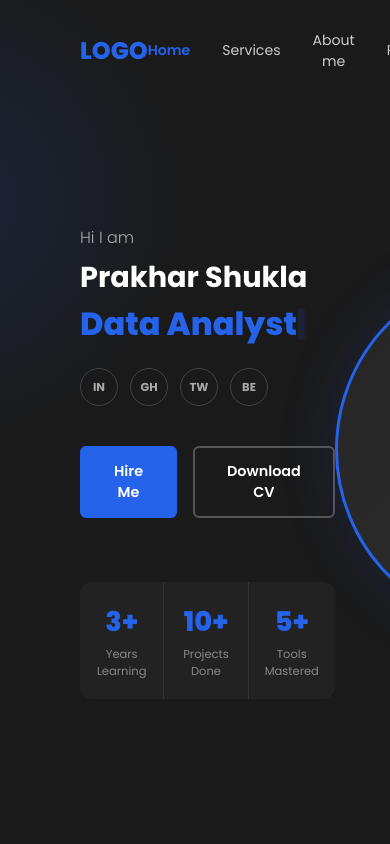
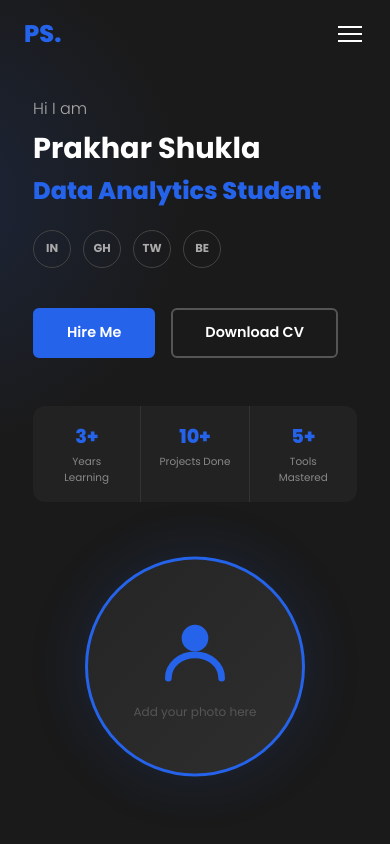
Before and after one commit to prakhar-shukla-ds/my-portfolio, a React (Vite) app: page / in a window 390 px wide. Shown: the top 844 px of the page. Built offline with nearby package versions, Linux system fonts and the light colour scheme.

Commit message:
Update App.jsx

```diff
--- a/src/App.jsx
+++ b/src/App.jsx
@@ -1,6 +1,6 @@
 import { useState, useEffect, useRef } from "react";
 
-const UNDER_CONSTRUCTION = false;
+const UNDER_CONSTRUCTION = false
 
 function UnderConstruction() {
   const [time, setTime] = useState({ days: 42, hours: 17, minutes: 33, seconds: 58 });
@@ -22,7 +22,7 @@ function UnderConstruction() {
       display: "flex", flexDirection: "column",
       alignItems: "center", justifyContent: "center",
       fontFamily: "'Poppins', sans-serif", color: "#fff",
-      textAlign: "center", padding: "2rem",
+      textAlign: "center", padding: "1.5rem",
       position: "relative", overflow: "hidden",
     }}>
       <style>{`
@@ -30,30 +30,25 @@ function UnderConstruction() {
         * { margin: 0; padding: 0; box-sizing: border-box; }
         @keyframes fadeUp { from { opacity: 0; transform: translateY(20px); } to { opacity: 1; transform: translateY(0); } }
       `}</style>
-
-      {/* background glow */}
       <div style={{
         position: "absolute", top: "50%", left: "50%",
         transform: "translate(-50%, -50%)",
-        width: "600px", height: "600px", borderRadius: "50%",
+        width: "min(600px, 100vw)", height: "min(600px, 100vw)", borderRadius: "50%",
         background: "radial-gradient(circle, rgba(37,99,235,0.1) 0%, transparent 70%)",
         pointerEvents: "none",
       }} />
-
-      <div style={{ animation: "fadeUp 0.8s ease both" }}>
-        <p style={{ color: "#2563EB", fontWeight: 800, fontSize: "clamp(2.5rem, 6vw, 4rem)", letterSpacing: "0.05em", marginBottom: "2rem" }}>
+      <div style={{ animation: "fadeUp 0.8s ease both", width: "100%", maxWidth: "600px" }}>
+        <p style={{ color: "#2563EB", fontWeight: 800, fontSize: "clamp(1.5rem, 6vw, 4rem)", letterSpacing: "0.02em", marginBottom: "1.5rem" }}>
           Prakhar <span style={{ color: "#fff" }}>Shukla's</span> Portfolio
         </p>
-        <div style={{ fontSize: "4rem", marginBottom: "1.5rem" }}>🚧</div>
-        <h1 style={{ fontSize: "clamp(2rem, 5vw, 3rem)", fontWeight: 800, marginBottom: "0.75rem" }}>
+        <div style={{ fontSize: "clamp(2.5rem, 8vw, 4rem)", marginBottom: "1rem" }}>🚧</div>
+        <h1 style={{ fontSize: "clamp(1.5rem, 5vw, 3rem)", fontWeight: 800, marginBottom: "0.75rem" }}>
           Under <span style={{ color: "#2563EB" }}>Construction</span>
         </h1>
-        <p style={{ color: "#888", fontSize: "1rem", maxWidth: "420px", lineHeight: 1.8, margin: "0 auto 3rem" }}>
-          Something Amazing Launching Soon...
+        <p style={{ color: "#888", fontSize: "clamp(0.85rem, 2.5vw, 1rem)", maxWidth: "420px", lineHeight: 1.8, margin: "0 auto 2rem" }}>
+          I'm working hard to build something amazing. Launching Soon...
         </p>
-
-        {/* Countdown */}
-        <div style={{ display: "flex", gap: "1.5rem", justifyContent: "center", marginBottom: "3rem", flexWrap: "wrap" }}>
+        <div style={{ display: "flex", gap: "0.75rem", justifyContent: "center", marginBottom: "2rem", flexWrap: "wrap" }}>
           {[
             { label: "Days", value: time.days },
             { label: "Hours", value: time.hours },
@@ -61,29 +56,20 @@ function UnderConstruction() {
             { label: "Secs", value: time.seconds },
           ].map((item, i) => (
             <div key={item.label} style={{
-              background: "#111",
-              border: "1px solid #2563EB44",
-              borderRadius: "12px",
-              padding: "1.5rem 1.75rem",
-              minWidth: "90px",
+              background: "#111", border: "1px solid #2563EB44",
+              borderRadius: "12px", padding: "1rem 1.25rem", minWidth: "70px",
               boxShadow: "0 0 20px rgba(37,99,235,0.1)",
-              animation: `fadeUp 0.8s ${i * 0.1}s ease both`,
             }}>
-              <div style={{
-                fontSize: "clamp(2rem, 4vw, 2.8rem)", fontWeight: 800,
-                color: "#2563EB", lineHeight: 1,
-                marginBottom: "0.5rem",
-              }}>
+              <div style={{ fontSize: "clamp(1.5rem, 5vw, 2.8rem)", fontWeight: 800, color: "#2563EB", lineHeight: 1, marginBottom: "0.4rem" }}>
                 {String(item.value).padStart(2, "0")}
               </div>
-              <div style={{ fontSize: "0.72rem", color: "#666", letterSpacing: "0.1em", textTransform: "uppercase" }}>
+              <div style={{ fontSize: "0.65rem", color: "#666", letterSpacing: "0.1em", textTransform: "uppercase" }}>
                 {item.label}
               </div>
             </div>
           ))}
         </div>
-
-        <p style={{ color: "#444", fontSize: "0.82rem" }}>© {new Date().getFullYear()} Prakhar Shukla</p>
+        <p style={{ color: "#444", fontSize: "0.8rem" }}>© {new Date().getFullYear()} Prakhar Shukla</p>
       </div>
     </div>
   );
@@ -140,7 +126,8 @@ export default function Portfolio() {
   const [scrollY, setScrollY] = useState(0);
   const [active, setActive] = useState("Home");
   const [typed, setTyped] = useState("");
-  const fullText = "Data Analyst";
+  const [menuOpen, setMenuOpen] = useState(false);
+  const fullText = "Data Analytics Student";
 
   useEffect(() => {
     const onScroll = () => setScrollY(window.scrollY);
@@ -161,6 +148,7 @@ export default function Portfolio() {
   const scrollTo = (id) => {
     document.getElementById(id.toLowerCase().replace(/ /g, "-"))?.scrollIntoView({ behavior: "smooth" });
     setActive(id);
+    setMenuOpen(false);
   };
 
   if (UNDER_CONSTRUCTION) return <UnderConstruction />;
@@ -178,10 +166,25 @@ export default function Portfolio() {
         .service-card:hover { background: #1D4ED8 !important; }
         .social-icon:hover { background: #1D4ED8 !important; border-color: #1D4ED8 !important; color: #fff !important; }
         .contact-input:focus { outline: none; border-color: #1D4ED8 !important; }
+        .hamburger:hover { opacity: 0.7; }
         @keyframes fadeUp { from { opacity: 0; transform: translateY(30px); } to { opacity: 1; transform: translateY(0); } }
         @keyframes slideRight { from { opacity: 0; transform: translateX(60px); } to { opacity: 1; transform: translateX(0); } }
+        @keyframes slideDown { from { opacity: 0; transform: translateY(-10px); } to { opacity: 1; transform: translateY(0); } }
         @keyframes blink { 0%,100% { opacity: 1; } 50% { opacity: 0; } }
         @keyframes float { 0%,100% { transform: translateY(0px); } 50% { transform: translateY(-15px); } }
+        @media (max-width: 768px) {
+          .desktop-nav { display: none !important; }
+          .hamburger { display: flex !important; }
+          .hero-section { flex-direction: column !important; padding: 6rem 1.5rem 3rem !important; gap: 3rem !important; }
+          .hero-photo { width: 220px !important; height: 220px !important; }
+          .about-section { flex-direction: column !important; gap: 2.5rem !important; }
+          .section-padding { padding: 4rem 1.5rem !important; }
+          .nav-padding { padding: 1rem 1.5rem !important; }
+        }
+        @media (min-width: 769px) {
+          .hamburger { display: none !important; }
+          .mobile-menu { display: none !important; }
+        }
       `}</style>
 
       {/* NAV */}
@@ -189,13 +192,16 @@ export default function Portfolio() {
         position: "fixed", top: 0, left: 0, right: 0, zIndex: 100,
         display: "flex", justifyContent: "space-between", alignItems: "center",
         padding: "1.2rem 5rem",
-        background: scrollY > 40 ? "rgba(17,17,17,0.97)" : "transparent",
-        backdropFilter: scrollY > 40 ? "blur(10px)" : "none",
-        borderBottom: scrollY > 40 ? "1px solid #2a2a2a" : "none",
+        background: scrollY > 40 || menuOpen ? "rgba(17,17,17,0.97)" : "transparent",
+        backdropFilter: scrollY > 40 || menuOpen ? "blur(10px)" : "none",
+        borderBottom: scrollY > 40 || menuOpen ? "1px solid #2a2a2a" : "none",
         transition: "all 0.3s ease",
-      }}>
-        <span style={{ fontSize: "1.5rem", fontWeight: 800, color: "#2563EB" }}>LOGO</span>
-        <div style={{ display: "flex", gap: "2rem", alignItems: "center" }}>
+        flexWrap: "wrap",
+      }} className="nav-padding">
+        <span style={{ fontSize: "1.5rem", fontWeight: 800, color: "#2563EB" }}>PS.</span>
+
+        {/* Desktop nav */}
+        <div className="desktop-nav" style={{ display: "flex", gap: "2rem", alignItems: "center" }}>
           {NAV_LINKS.map(link => (
             <button key={link} className="nav-link" onClick={() => scrollTo(link)} style={{
               background: "none", border: "none", cursor: "pointer",
@@ -212,13 +218,49 @@ export default function Portfolio() {
             cursor: "pointer", transition: "all 0.3s",
           }}>Hire Me</button>
         </div>
+
+        {/* Hamburger */}
+        <button className="hamburger" onClick={() => setMenuOpen(!menuOpen)} style={{
+          background: "none", border: "none", cursor: "pointer",
+          display: "flex", flexDirection: "column", gap: "5px", padding: "4px",
+        }}>
+          <span style={{ width: "24px", height: "2px", background: menuOpen ? "#2563EB" : "#fff", transition: "all 0.3s", transform: menuOpen ? "rotate(45deg) translate(5px, 5px)" : "none" }} />
+          <span style={{ width: "24px", height: "2px", background: menuOpen ? "#2563EB" : "#fff", transition: "all 0.3s", opacity: menuOpen ? 0 : 1 }} />
+          <span style={{ width: "24px", height: "2px", background: menuOpen ? "#2563EB" : "#fff", transition: "all 0.3s", transform: menuOpen ? "rotate(-45deg) translate(5px, -5px)" : "none" }} />
+        </button>
+
+        {/* Mobile menu */}
+        {menuOpen && (
+          <div className="mobile-menu" style={{
+            width: "100%", background: "rgba(17,17,17,0.97)",
+            padding: "1rem 0", animation: "slideDown 0.2s ease",
+            display: "flex", flexDirection: "column", gap: "0.5rem",
+          }}>
+            {NAV_LINKS.map(link => (
+              <button key={link} onClick={() => scrollTo(link)} style={{
+                background: "none", border: "none", cursor: "pointer",
+                fontSize: "1rem", fontFamily: "'Poppins', sans-serif",
+                color: active === link ? "#2563EB" : "#ccc",
+                fontWeight: active === link ? 600 : 400,
+                padding: "0.75rem 1.5rem", textAlign: "left",
+              }}>{link}</button>
+            ))}
+            <button className="hire-btn" onClick={() => scrollTo("Contact me")} style={{
+              background: "#2563EB", color: "#fff", border: "2px solid #2563EB",
+              borderRadius: "6px", padding: "0.75rem 1.5rem", margin: "0.5rem 1.5rem",
+              fontFamily: "'Poppins', sans-serif", fontWeight: 600, fontSize: "0.88rem",
+              cursor: "pointer", transition: "all 0.3s", textAlign: "center",
+            }}>Hire Me</button>
+          </div>
+        )}
       </nav>
 
       {/* HERO */}
-      <section id="home" style={{
+      <section id="home" className="hero-section" style={{
         minHeight: "100vh", display: "flex", alignItems: "center",
         padding: "0 5rem", paddingTop: "5rem",
         background: "#1a1a1a", position: "relative", overflow: "hidden",
+        gap: "2rem",
       }}>
         <div style={{
           position: "absolute", top: "-50px", right: "200px",
@@ -228,17 +270,17 @@ export default function Portfolio() {
         }} />
 
         {/* LEFT */}
-        <div style={{ flex: 1, animation: "fadeUp 0.8s ease both" }}>
+        <div style={{ flex: 1, animation: "fadeUp 0.8s ease both", minWidth: 0 }}>
           <p style={{ fontSize: "1rem", color: "#aaa", marginBottom: "0.4rem", fontWeight: 300 }}>Hi I am</p>
           <h1 style={{ fontSize: "clamp(1.8rem, 3.5vw, 2.8rem)", fontWeight: 700, marginBottom: "0.4rem" }}>Prakhar Shukla</h1>
           <h2 style={{
-            fontSize: "clamp(2rem, 4.5vw, 3.2rem)", fontWeight: 800,
+            fontSize: "clamp(1.5rem, 4.5vw, 3.2rem)", fontWeight: 800,
             color: "#2563EB", marginBottom: "1.5rem", lineHeight: 1.15, minHeight: "1.2em",
           }}>
             {typed}<span style={{ animation: "blink 1s infinite" }}>|</span>
           </h2>
 
-          <div style={{ display: "flex", gap: "0.75rem", marginBottom: "2.5rem" }}>
+          <div style={{ display: "flex", gap: "0.75rem", marginBottom: "2.5rem", flexWrap: "wrap" }}>
             {["in", "gh", "tw", "be"].map(s => (
               <div key={s} className="social-icon" style={{
                 width: "38px", height: "38px", borderRadius: "50%",
@@ -249,7 +291,7 @@ export default function Portfolio() {
             ))}
           </div>
 
-          <div style={{ display: "flex", gap: "1rem", marginBottom: "4rem" }}>
+          <div style={{ display: "flex", gap: "1rem", marginBottom: "3rem", flexWrap: "wrap" }}>
             <button className="hire-btn" onClick={() => scrollTo("Contact me")} style={{
               background: "#2563EB", color: "#fff", border: "2px solid #2563EB",
               borderRadius: "6px", padding: "0.8rem 2rem",
@@ -267,11 +309,11 @@ export default function Portfolio() {
           <div style={{ display: "flex", background: "#222", borderRadius: "12px", overflow: "hidden", maxWidth: "420px" }}>
             {STATS.map((stat, i) => (
               <div key={stat.label} style={{
-                flex: 1, padding: "1.2rem 1rem", textAlign: "center",
+                flex: 1, padding: "1rem", textAlign: "center",
                 borderRight: i < STATS.length - 1 ? "1px solid #333" : "none",
               }}>
-                <div style={{ fontSize: "1.7rem", fontWeight: 800, color: "#2563EB" }}>{stat.value}</div>
-                <div style={{ fontSize: "0.72rem", color: "#888", marginTop: "0.2rem" }}>{stat.label}</div>
+                <div style={{ fontSize: "clamp(1.2rem, 3vw, 1.7rem)", fontWeight: 800, color: "#2563EB" }}>{stat.value}</div>
+                <div style={{ fontSize: "0.65rem", color: "#888", marginTop: "0.2rem" }}>{stat.label}</div>
               </div>
             ))}
           </div>
@@ -279,7 +321,7 @@ export default function Portfolio() {
 
         {/* RIGHT - photo */}
         <div style={{ flex: 1, display: "flex", justifyContent: "center", alignItems: "center", animation: "slideRight 0.9s ease both" }}>
-          <div style={{
+          <div className="hero-photo" style={{
             width: "360px", height: "360px", borderRadius: "50%",
             background: "linear-gradient(135deg, #252525, #2e2e2e)",
             border: "3px solid #2563EB",
@@ -289,25 +331,25 @@ export default function Portfolio() {
             boxShadow: "0 0 60px rgba(37, 99, 235, 0.15)",
             overflow: "hidden",
           }}>
-            <svg width="100" height="100" viewBox="0 0 24 24" fill="none" xmlns="http://www.w3.org/2000/svg">
+            <svg width="80" height="80" viewBox="0 0 24 24" fill="none" xmlns="http://www.w3.org/2000/svg">
               <circle cx="12" cy="8" r="4" fill="#2563EB"/>
               <path d="M4 20c0-4 3.6-7 8-7s8 3 8 7" stroke="#2563EB" strokeWidth="2" strokeLinecap="round"/>
             </svg>
-            <p style={{ color: "#555", fontSize: "0.8rem", marginTop: "0.75rem" }}>Add your photo here</p>
+            <p style={{ color: "#555", fontSize: "0.75rem", marginTop: "0.75rem" }}>Add your photo here</p>
           </div>
         </div>
       </section>
 
       {/* SERVICES */}
-      <section id="services" style={{ padding: "5rem", background: "#111" }}>
+      <section id="services" className="section-padding" style={{ padding: "5rem", background: "#111" }}>
         <div style={{ textAlign: "center", marginBottom: "3rem" }}>
-          <h2 style={{ fontSize: "2rem", fontWeight: 700 }}>My <span style={{ color: "#2563EB" }}>Services</span></h2>
+          <h2 style={{ fontSize: "clamp(1.5rem, 4vw, 2rem)", fontWeight: 700 }}>My <span style={{ color: "#2563EB" }}>Services</span></h2>
           <div style={{ width: "60px", height: "3px", background: "#2563EB", margin: "0.75rem auto 0" }} />
         </div>
-        <div style={{ display: "grid", gridTemplateColumns: "repeat(auto-fit, minmax(220px, 1fr))", gap: "1.5rem", maxWidth: "1000px", margin: "0 auto" }}>
+        <div style={{ display: "grid", gridTemplateColumns: "repeat(auto-fit, minmax(200px, 1fr))", gap: "1.5rem", maxWidth: "1000px", margin: "0 auto" }}>
           {SERVICES.map(s => (
             <div key={s.title} className="service-card" style={{
-              background: "#1a1a1a", borderRadius: "12px", padding: "2rem",
+              background: "#1a1a1a", borderRadius: "12px", padding: "1.75rem",
               transition: "all 0.3s", cursor: "default",
             }}>
               <div style={{ fontSize: "2rem", marginBottom: "1rem" }}>{s.icon}</div>
@@ -319,11 +361,11 @@ export default function Portfolio() {
       </section>
 
       {/* ABOUT */}
-      <section id="about-me" style={{ padding: "5rem", background: "#1a1a1a" }}>
-        <div style={{ maxWidth: "1000px", margin: "0 auto", display: "flex", gap: "5rem", alignItems: "flex-start", flexWrap: "wrap" }}>
-          <div style={{ flex: 1, minWidth: "280px" }}>
+      <section id="about-me" className="section-padding" style={{ padding: "5rem", background: "#1a1a1a" }}>
+        <div className="about-section" style={{ maxWidth: "1000px", margin: "0 auto", display: "flex", gap: "5rem", alignItems: "flex-start", flexWrap: "wrap" }}>
+          <div style={{ flex: 1, minWidth: "250px" }}>
             <p style={{ color: "#2563EB", fontWeight: 600, fontSize: "0.85rem", marginBottom: "0.4rem" }}>Get To Know More</p>
-            <h2 style={{ fontSize: "2rem", fontWeight: 700, marginBottom: "1.5rem" }}>About <span style={{ color: "#2563EB" }}>Me</span></h2>
+            <h2 style={{ fontSize: "clamp(1.5rem, 4vw, 2rem)", fontWeight: 700, marginBottom: "1.5rem" }}>About <span style={{ color: "#2563EB" }}>Me</span></h2>
             <p style={{ color: "#aaa", lineHeight: 1.9, fontSize: "0.9rem", marginBottom: "1rem" }}>
               I'm a passionate Data Analytics student with a love for uncovering insights hidden in complex datasets. I enjoy working with real-world data to solve meaningful problems.
             </p>
@@ -331,7 +373,7 @@ export default function Portfolio() {
               My toolkit spans Python, SQL, Tableau, and machine learning frameworks. I'm actively seeking internship opportunities to apply my skills professionally.
             </p>
           </div>
-          <div style={{ flex: 1, minWidth: "280px" }}>
+          <div style={{ flex: 1, minWidth: "250px" }}>
             <h3 style={{ fontWeight: 600, marginBottom: "1.5rem", color: "#2563EB" }}>Skills</h3>
             {SKILLS.map(skill => (
               <div key={skill.name} style={{ marginBottom: "1.1rem" }}>
@@ -353,9 +395,9 @@ export default function Portfolio() {
       </section>
 
       {/* PROJECTS */}
-      <section id="projects" style={{ padding: "5rem", background: "#111" }}>
+      <section id="projects" className="section-padding" style={{ padding: "5rem", background: "#111" }}>
         <div style={{ textAlign: "center", marginBottom: "3rem" }}>
-          <h2 style={{ fontSize: "2rem", fontWeight: 700 }}>My <span style={{ color: "#2563EB" }}>Projects</span></h2>
+          <h2 style={{ fontSize: "clamp(1.5rem, 4vw, 2rem)", fontWeight: 700 }}>My <span style={{ color: "#2563EB" }}>Projects</span></h2>
           <div style={{ width: "60px", height: "3px", background: "#2563EB", margin: "0.75rem auto 0" }} />
         </div>
         <div style={{ display: "grid", gridTemplateColumns: "repeat(auto-fit, minmax(260px, 1fr))", gap: "1.5rem", maxWidth: "1100px", margin: "0 auto" }}>
@@ -381,9 +423,9 @@ export default function Portfolio() {
       </section>
 
       {/* CONTACT */}
-      <section id="contact-me" style={{ padding: "5rem", background: "#1a1a1a" }}>
+      <section id="contact-me" className="section-padding" style={{ padding: "5rem", background: "#1a1a1a" }}>
         <div style={{ textAlign: "center", marginBottom: "3rem" }}>
-          <h2 style={{ fontSize: "2rem", fontWeight: 700 }}>Contact <span style={{ color: "#2563EB" }}>Me</span></h2>
+          <h2 style={{ fontSize: "clamp(1.5rem, 4vw, 2rem)", fontWeight: 700 }}>Contact <span style={{ color: "#2563EB" }}>Me</span></h2>
           <div style={{ width: "60px", height: "3px", background: "#2563EB", margin: "0.75rem auto 0" }} />
         </div>
         <div style={{ maxWidth: "580px", margin: "0 auto" }}>
```
